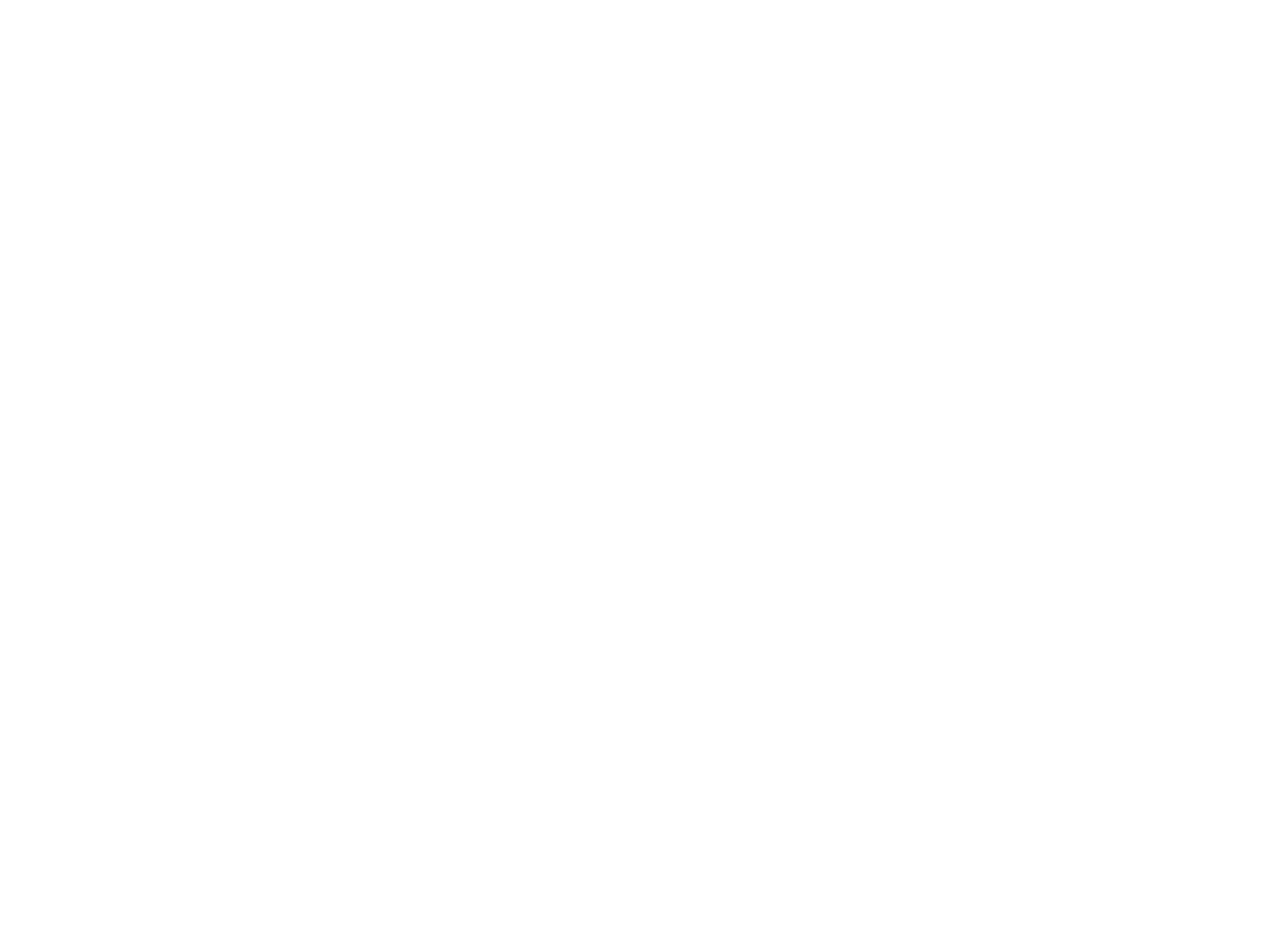
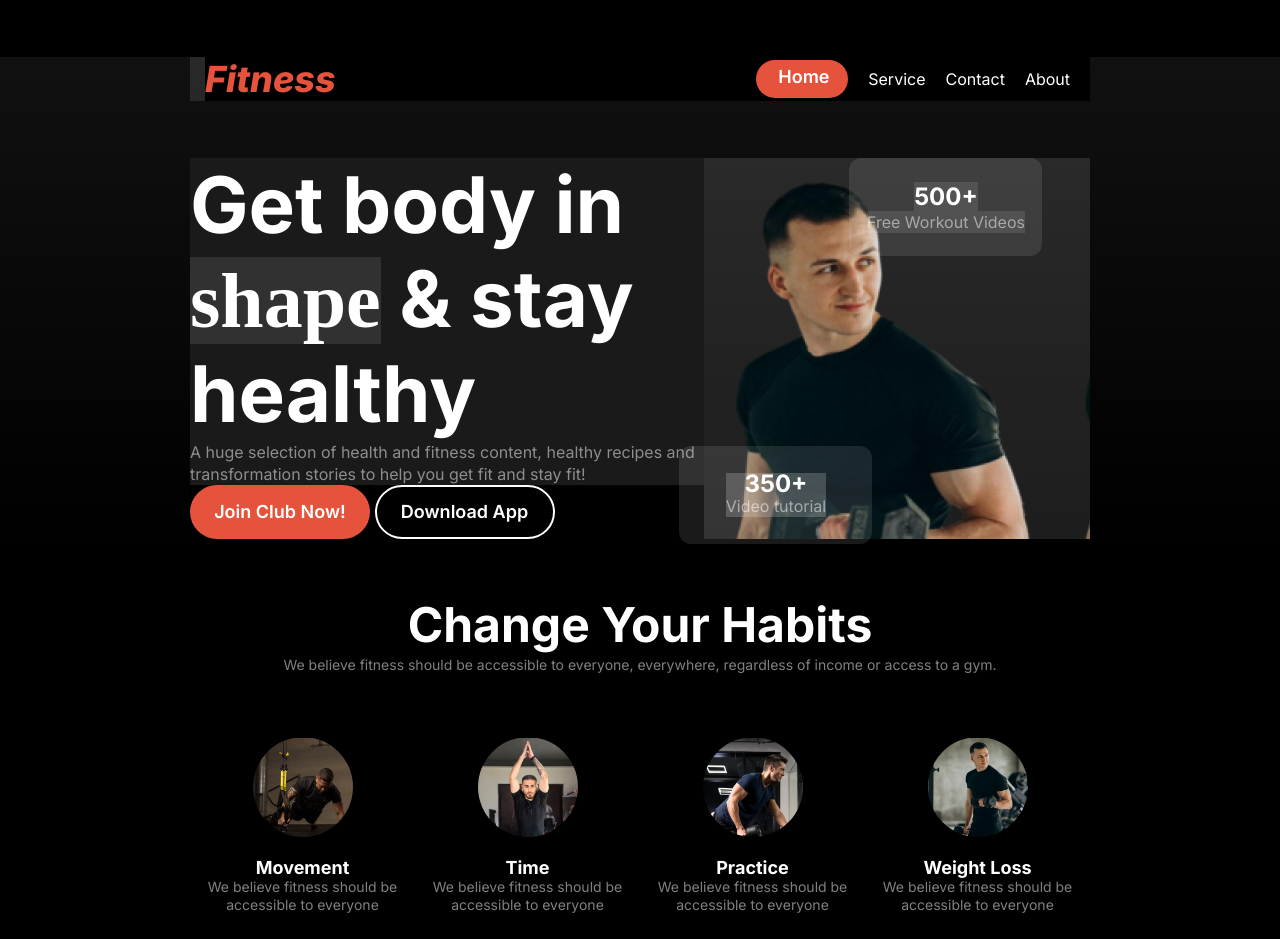
Before and after one commit to Aftab2344/assignment2, a plain HTML site: page index.html in a window 1280 px wide. Before the commit the page ends 800 px from the top, so only its background shows below. Drawn offline with Linux system fonts and the light colour scheme; a web font is replaced by a local one.

Commit message:
adding font style and design header sesction

```diff
--- a/index.html
+++ b/index.html
@@ -5,13 +5,80 @@
     <meta name="viewport" content="width=device-width, initial-scale=1.0">
     <title>Fitness</title>
     <link rel="stylesheet" href="style.css">
+    <link rel="stylesheet" href="https://fonts.googleapis.com/css2?family=Inter:ital,opsz,wght@0,14..32,100..900;1,14..32,100..900&display=swap">
+    <link rel="stylesheet" href="https://fonts.googleapis.com/css2?family=Grey+Qo&display=swap">
 </head>
 <body>
     <header>
+        <div class="header">
+            <div class="navbar primary-bg">
+                <ul class="unorder-list">
+                    <li class="fitness"><a href="">Fitness</a></li>
+                    <div class="div">
+                        <span class="icon"><i class="fa-solid fa-bars"></i></span>
+                    <li class="primary-btn Home" a="">Home</li>
+                    <li><a href="">Service</a></li>
+                    <li><a href="">Contact</a></li>
+                    <li><a href="">About</a></li>
+                    </div>
+                </ul>
+            </div>
+           <div class="header-body primary-bg">
+            <div class="title">
+                <h1 class="primary-bg">Get body in <span class="header-span primary-bg">shape</span> & stay healthy</h1>
+                <p class="primary-color primary-bg">A huge selection of health and fitness content, healthy recipes and transformation stories to help you get fit and stay fit!</p>
+                <button class="primary-btn ">Join Club Now!</button>
+                <button class="header-btn primary-btn primary-bg">Download App</button>
+            </div>
+            <div class="bg-image">
+                <div class="cart1">
+                    <h2 class="primary-bg">500+</h2>
+                    <p class="primary-color primary-bg">Free Workout Videos</p>
+                </div>
+                <div class="cart2 primary-bg">
+                    <div class="circle"></div>
+                    <div class="cart3 primary-color primary-bg">
+                        <h2 class="primary-bg">350+</h2>
+                    <p class="primary-color primary-bg">Video tutorial</p>
+                    </div>
+
+                </div>
+            </div>
+           </div>
+        </div>
 
     </header>
     <main>
-
+        <section>
+            <div class="habitt">
+                <div class="title2">
+                    <h1>Change Your Habits</h1>
+                    <p class="primary-color">We believe fitness should be accessible to everyone, everywhere, regardless of income or access to a gym.</p>
+                </div>
+                <div class="Habits">
+                    <div class="habit">
+                        <div class="outbox"><img class="circle-img" src="/images/image 3.png" alt=""></div>
+                        <h3>Movement</h3>
+                        <p class="primary-color">We believe fitness should be accessible to everyone</p>
+                    </div>
+                    <div class="habit">
+                        <div class="outbox"><img class="circle-img" src="images/image 2.png" alt=""></div>
+                        <h3>Time</h3>
+                        <p class="primary-color">We believe fitness should be accessible to everyone</p>
+                    </div>
+                    <div class="habit">
+                        <div class="outbox"><img class="circle-img" src="/images/image 4.png" alt=""></div>
+                        <h3>Practice</h3>
+                        <p class="primary-color">We believe fitness should be accessible to everyone</p>
+                    </div>
+                    <div class="habit">
+                       <div class="outbox"><img class="circle-img" src="/images/image 5.png" alt=""></div>
+                        <h3>Weight Loss</h3>
+                        <p class="primary-color">We believe fitness should be accessible to everyone</p>
+                    </div>
+                </div>
+            </div>
+        </section>
     </main>
     <footer>
 
--- a/style.css
+++ b/style.css
@@ -0,0 +1,250 @@
+*{
+    margin: 0;
+    padding: 0;
+    box-sizing: border-box;
+    background-color: black;
+    font-family: "inter";
+    color: #ffffff;
+}
+/* common color */
+.primary-btn{
+    background-color: #E6533C;
+    color: #ffffff;
+    width: 180px;
+    height: 54px;
+    border-radius: 42px;
+    padding: 10px 20px;
+    font-weight: 600;
+    line-height: 18px;
+    font-size: 18px;
+    border: none;
+}
+.primary-color{
+    color: rgba(255, 255, 255, 0.5);
+    line-height: 22px;
+    font-size: 16px;
+}
+.primary-bg{
+    background-color: rgba(255, 255, 255, 0.1);
+}
+/* header  */
+/* nav-bar design */
+.header{
+    background-image: linear-gradient(rgba(17, 17, 17, 1),rgba(119, 119, 119, 0));
+}
+.navbar{
+    margin: 57px 190px;
+}
+.div>.icon{
+    visibility: hidden;
+    color: #ffffff;
+}
+
+.unorder-list{
+    color: #ffffff;
+    display: flex;
+    justify-content: space-between;
+    align-items: center;
+    margin-left: 15px;
+
+}
+
+.unorder-list .div{
+    display: flex;
+    align-items: center;
+
+
+
+}
+.unorder-list li {
+    list-style: none;
+}
+.unorder-list li  a{
+    text-decoration: none;
+}
+.unorder-list .div li{
+    margin-right: 20px;
+}
+.unorder-list .fitness a {
+    color:#e6533c ;
+   font-style: italic;
+   font-weight: 800;
+   font-size: 36px;
+}
+.unorder-list .Home {
+    height: 38px;
+    width: 92px;
+    padding: 8px 22px;
+    font-weight: 600;
+    line-height: 18px;
+    font-size: 18px;
+}
+/* header title design */
+
+.title h1 .header-span{
+    /* cannot find any miama fonts thats why using similar style fonts*/
+    font-family: "Grey Qo";
+}
+.header-body{
+    display: flex;
+    margin: 57px 190px;
+
+    background-size: cover;
+
+
+}
+.title h1{
+    font-size: 78px;
+    line-height: 120%;
+}
+.title p {
+
+}
+.header-btn{
+    background-color: black;
+    border: 2px solid white;
+}
+.bg-image{
+    background-image: url("images/Images\ 2.png");
+    background-color: rgba(255, 255, 255, 0.01);
+    width: 100%;
+
+
+}
+.header .cart1{
+    height: 98px;
+    width: 193px;
+    background-color: rgba(255, 255, 255, 0.1);
+    border-radius: 12px;
+    display: flex;
+    flex-direction: column;
+    justify-content: center;
+    text-align: center;
+    align-items: center;
+    position: relative;
+    right: -145px;
+
+}
+.header .cart2{
+    height: 98px;
+    width: 193px;
+    background-color: rgba(255, 255, 255, 0.1);
+    border-radius: 12px;
+    display: flex;
+    flex-direction: column;
+    justify-content: center;
+    text-align: center;
+    align-items: center;
+    position: relative;
+    right: 25px;
+    bottom: -190px;
+}
+.header>.cart2>circle{
+    height: 25px;
+    width: 25px;
+    border-radius: 50%;
+    background-color: #E6533C;
+}
+/* habits part design */
+.habitt{
+   margin: 25px 190px;
+}
+.title2{
+   display: flex;
+   flex-direction:column;
+   justify-content: center;
+   align-items: center;
+}
+.title2 h1{
+    line-height: 120%;
+    font-size: 48px;
+}
+.title2 p{
+    line-height: 24px;
+    font-size: 14px;
+}
+.Habits{
+    display: grid;
+    grid-template-columns: repeat(4,1fr);
+    margin-top: 35px;
+}
+.habit{
+    display: flex;
+    flex-direction: column;
+    justify-content: center;
+    align-items: center;
+}
+.habit > h3{
+    font-size: 18px;
+}
+.habit > p{
+    font-size: 14px;
+    line-height: 18px;
+    text-align: center;
+}
+.outbox{
+    display: flex;
+    flex-direction: column;
+    justify-content: center;
+    align-items: center;
+    height: 100px;
+    width: 100px;
+    border-radius: 50%;
+    overflow: hidden;
+    margin-top: 25px;
+    margin-bottom: 20px;
+}
+.circle-img{
+    width: 100%;
+    height: auto;
+    object-fit: cover;
+}
+
+
+
+
+
+@media  screen and (max-width:576px) {
+    .div{
+        visibility: hidden;
+
+    }
+    .div>.icon{
+        visibility: visible;
+    }
+    .navbar{
+        margin: auto 20px;
+    }
+    .header-body{
+        margin: auto 20px;
+        display: block;
+    }
+    .title{
+        margin-top: 25px;
+
+    }
+    .title h1{
+        font-size: 36px;
+        line-height: 120%;
+        margin-bottom: 25px;
+    }
+    .title p{
+        margin-bottom: 25px;
+    }
+    .header .cart1{
+        position: relative;
+        top: 0;
+        right: -330px;
+    }
+    .header .cart2{
+        top: 0px;
+        right: 0px;
+    }
+    .bg-image{
+        background-image: url("images/Images\ 2.png");
+        background-color: rgba(255, 255, 255, 0.01);
+        width: 100%;
+        background-repeat: no-repeats;
+        margin-top: 25px;
+    }
+}
```
